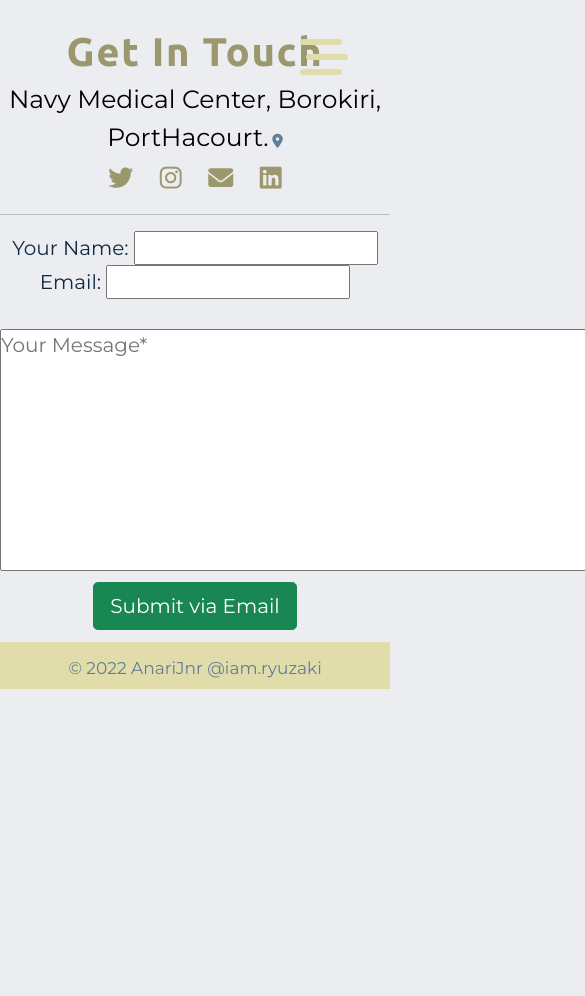
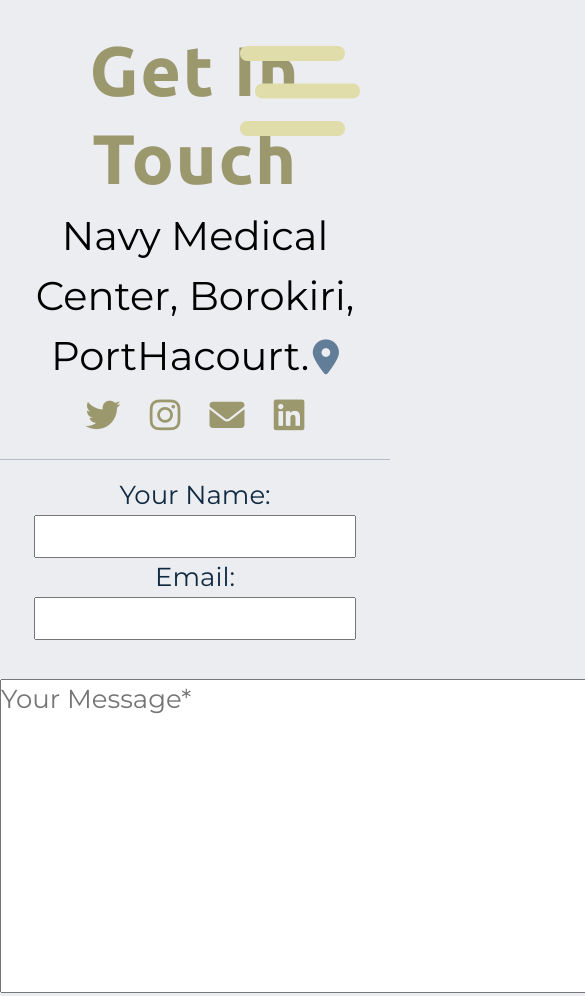
Before and after one commit to AnariJnr/Ryuzaki, a plain HTML site: page contactme/contactme.html in a window 390 px wide. Shown: the top 996 px of the page, 585 px wide, since content can reach past the window. Before the commit the page ends 844 px from the top, so only its background shows below. Drawn offline with Linux system fonts and the light colour scheme.

Commit message:
Update stylecontact.css

```diff
--- a/contactme/stylecontact.css
+++ b/contactme/stylecontact.css
@@ -85,18 +85,35 @@ div p{
 @media(max-width:991px){
   p a {
     color: black;
-    font-size: 25px;
+    font-size: 40px;
 }
 
 .icons{
-  font-size: 25px;
+  font-size: 35px;
 }
 
 form{
-  font-size: 20px;
+  font-size: 26px;
 }
 
 .end{
   font-size: 17px;
 }
+
+.Getintouch{
+  font-size: 70px;
 }
+
+.fa-location-dot:before, .fa-map-marker-alt:before {
+  content: "\f3c5";
+  font-size: 35px;
+}
+
+.sidebar-toggle{
+  font-size: 80px;
+}
+
+form button.btn{
+  font-size: 40px;
+}
+}
```
